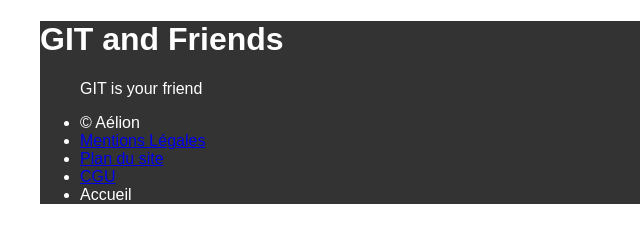
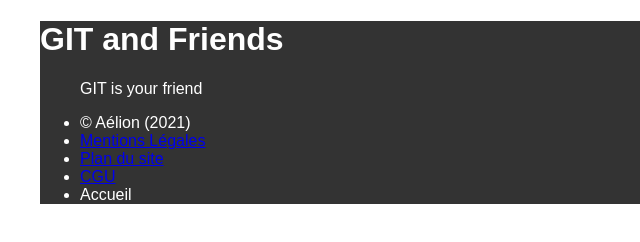
Before and after one commit to dacodemaniak/git-search, a website: page index.html in a window 1280 px wide. Shown: the full height of the page, 0-640 px from the left. Drawn offline with Linux system fonts and the light colour scheme; no server answers.

Commit message:
Update copyright year from index

```diff
--- a/index.html
+++ b/index.html
@@ -17,7 +17,7 @@
 
             <footer>
                 <ul>
-                    <li>&copy; Aélion</li>
+                    <li>&copy; Aélion (2021)</li>
                     <li><a href="./legals.html">Mentions Légales</a></li>
                     <li><a href="./siteMap.html">Plan du site</a></li>
                     <li><a href="./cgu.html" title="Conditions Générales d'Utilisation">CGU</a></li>
```
